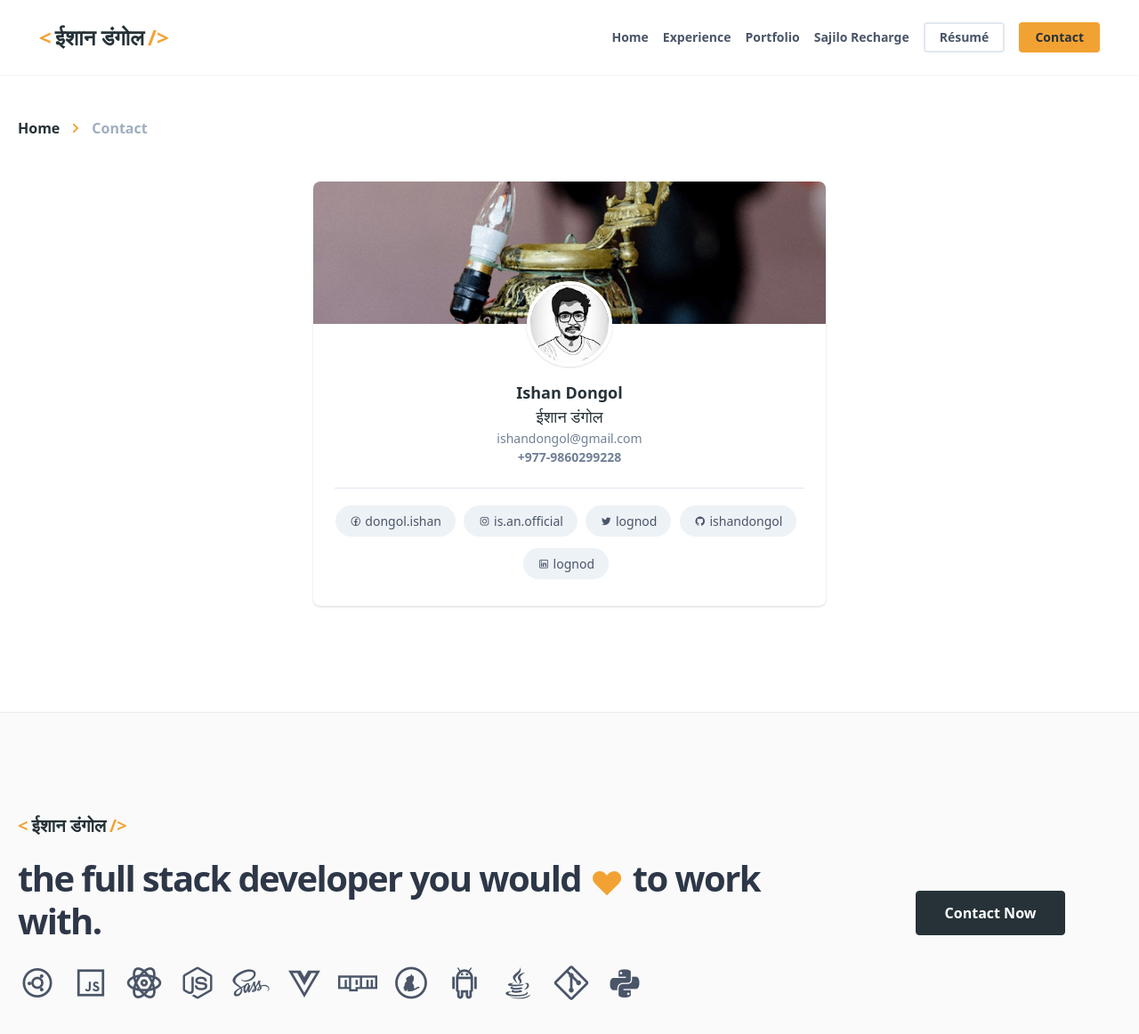
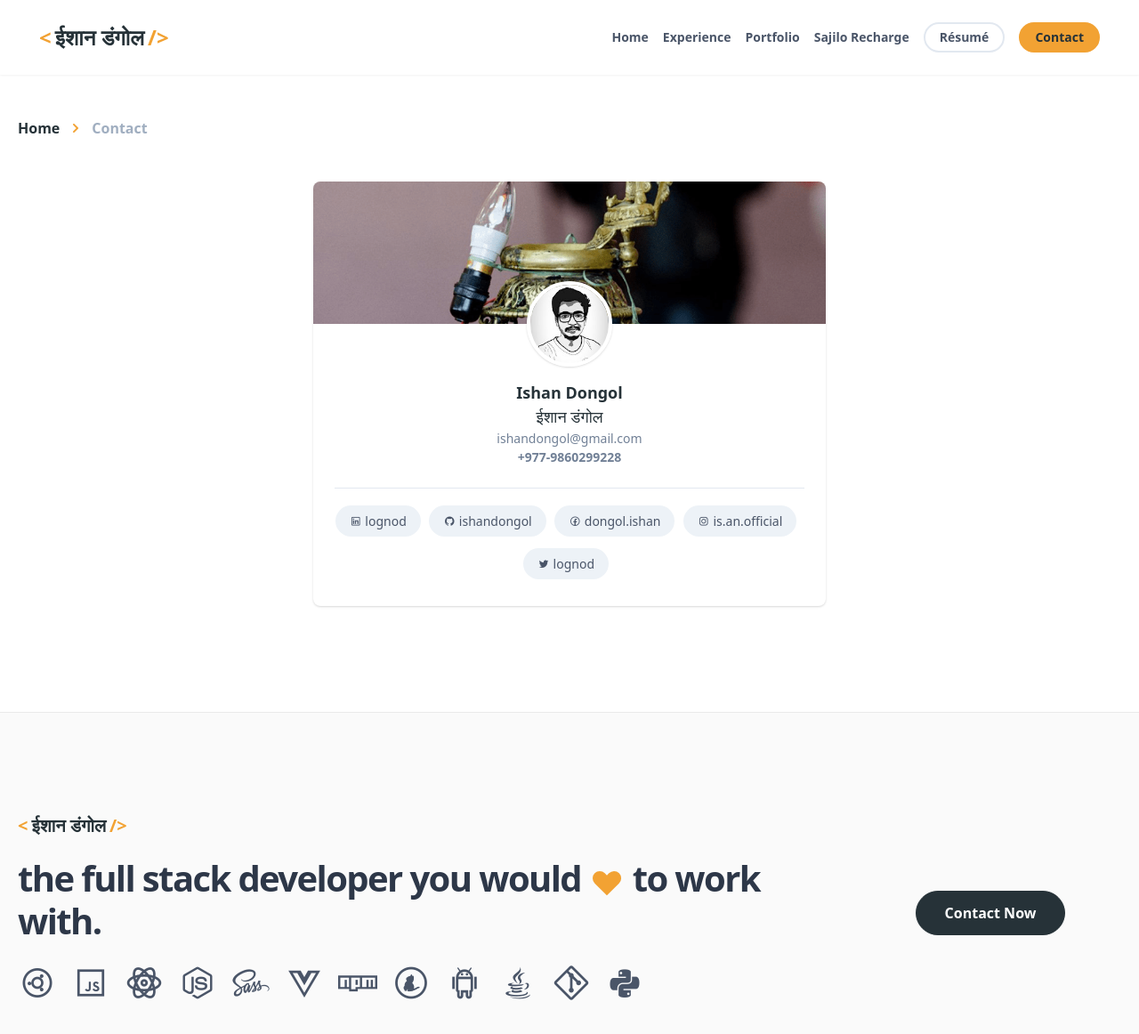
Before and after one commit to ishandongol/ishandongol.github.io, a Next.js app: page /contact in a window 1280 px wide. Shown: the top 1162 px of the page at 89% size. Built offline with nearby package versions, Linux system fonts and the light colour scheme.

Commit message:
[DESIGN ENHANCEMENTS]

```diff
--- a/components/footer.tsx
+++ b/components/footer.tsx
@@ -21,7 +21,7 @@ const Footer = () => {
           <div className="flex flex-col lg:flex-row justify-center items-center mt-3 lg:pl-4 lg:w-1/4">
             <Link href="/contact">
               <a
-                className="mx-3 w-full lg:w-auto bg-sajilo hover:bg-sajilo-yellow hover:text-sajilo border border-sajilo text-white font-bold py-3 px-12 lg:px-8 duration-200 transition-colors mb-6 lg:mb-0 rounded"
+                className="mx-3 w-full lg:w-auto bg-sajilo hover:bg-sajilo-yellow hover:text-sajilo border border-sajilo text-white font-bold py-3 px-12 lg:px-8 duration-200 transition-colors mb-6 lg:mb-0 rounded-full text-center"
               >
                 Contact Now
             </a>
--- a/components/header.tsx
+++ b/components/header.tsx
@@ -62,9 +62,9 @@ const Header: React.FC<HeaderProps> = ({ className }) => {
                 <HeaderLink  key={url+index} {...header} className={router.asPath === url ? 'text-gray-900 border-b-2 py-1 border-sajilo-yellow':'text-gray-700'} />
               )
             })}
-            <a href="https://ishandongol.github.io/ishan_dongol_2018.pdf" target="_blank" className="inline-block text-sm px-4 py-2 leading-none border-2 rounded mr-4 hover:shadow-md text-gray-700"  rel="noreferrer noopener" >Résumé</a>
+            <a href="https://ishandongol.github.io/ishan_dongol_2018.pdf" target="_blank" className="inline-block text-sm px-4 py-2 leading-none border-2 rounded-full mr-4 hover:shadow-md text-gray-700"  rel="noreferrer noopener" >Résumé</a>
             <Link href="/contact">
-              <a className={`inline-block text-sm px-4 py-2 leading-none border-2 border-sajilo-yellow rounded ${router.asPath === '/contact' ? ' bg-sajilo-yellow text-sajilo' : 'text-gray-700'} hover:shadow-md mt-4 lg:mt-0`}>Contact</a>
+              <a className={`inline-block text-sm px-4 py-2 leading-none border-2 border-sajilo-yellow rounded-full ${router.asPath === '/contact' ? ' bg-sajilo-yellow text-sajilo' : 'text-gray-700'} hover:shadow-md mt-4 lg:mt-0`}>Contact</a>
             </Link>
           </div>
         </div>
--- a/pages/contact/index.tsx
+++ b/pages/contact/index.tsx
@@ -12,6 +12,16 @@ interface Social{
 }
 const social:Social[] = [
    {
+      "icon": "linkedin",
+      "link": "https://www.linkedin.com/in/lognod/",
+      "id": "lognod"
+  },
+  {
+      "icon": "github",
+      "link": "https://github.com/ishandongol",
+      "id": "ishandongol"
+  },
+   {
        "icon": "facebook",
        "link": "https://www.facebook.com/dongol.ishan",
        "id": "dongol.ishan"
@@ -25,17 +35,8 @@ const social:Social[] = [
        "icon": "twitter",
        "link": "https://twitter.com/lognod",
        "id": "lognod"
-   },
-   {
-       "icon": "github",
-       "link": "https://github.com/ishandongol",
-       "id": "ishandongol"
-   },
-   {
-       "icon": "linkedin",
-       "link": "https://www.linkedin.com/in/lognod/",
-       "id": "lognod"
    }
+
 ]
 const Contact = () => {
    const pageTitle = 'Contact'
--- a/tailwind.config.js
+++ b/tailwind.config.js
@@ -3,7 +3,7 @@ module.exports = {
   theme: {
     extend: {
       height:{
-        'calculated':"calc( 100vh - 80px )",
+        'calculated':"calc( 100vh - 84px )",
         'intro':"calc( 100vh - 120px )"
       },
       colors: {
```
